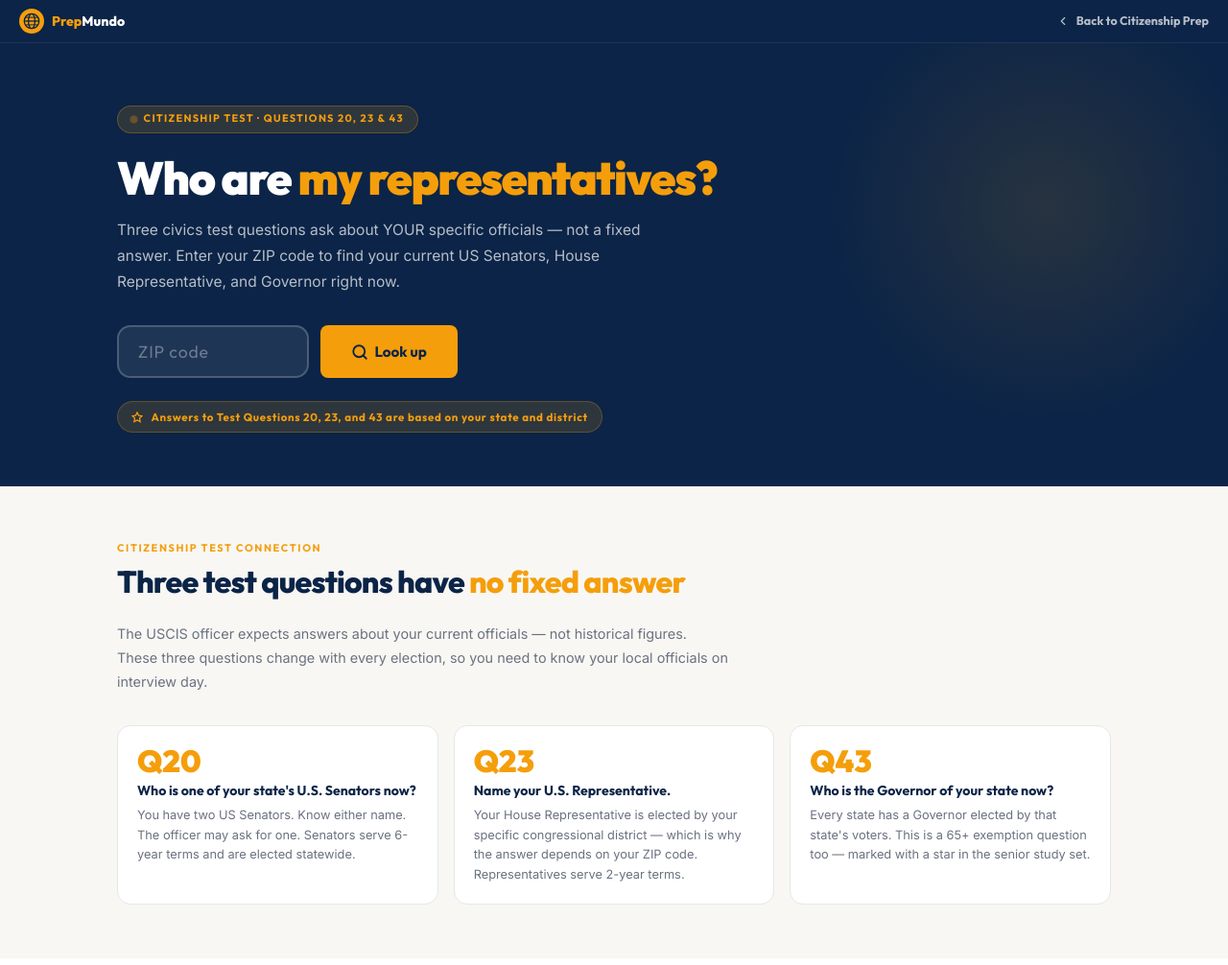
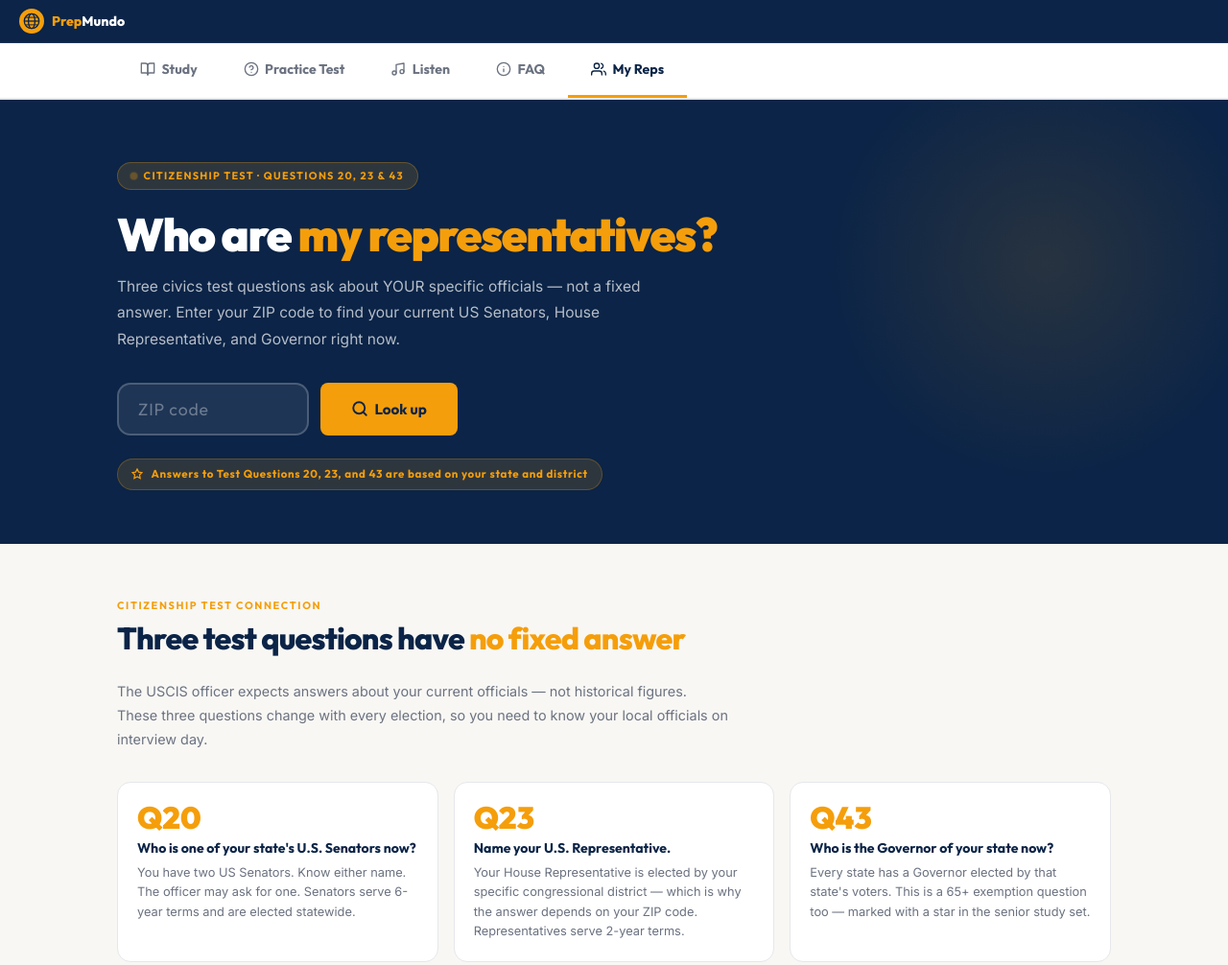
Before and after one commit to willvv/uscitizenship, a plain HTML site: page my-reps.html in a window 1280 px wide. Shown: the top 1006 px of the page at 96% size. Drawn offline with Linux system fonts and the light colour scheme.

Commit message:
fix: remove marketing banner from study tab; add tab nav to my-reps page

```diff
--- a/my-reps.html
+++ b/my-reps.html
@@ -132,6 +132,14 @@ button{cursor:pointer;border:none;background:none;font-family:inherit;}
 .faq-a-inner{padding:.25rem 1.25rem 1.25rem;font-size:.875rem;line-height:1.75;color:var(--muted);}
 .faq-a-inner a{color:var(--amber);text-decoration:underline;}
 
+/* ── TABS NAV ── */
+.tabs-bar{background:#fff;border-bottom:2px solid var(--border);position:sticky;top:0;z-index:50;}
+.tabs-inner{display:flex;overflow-x:auto;scrollbar-width:none;}
+.tabs-inner::-webkit-scrollbar{display:none;}
+.tab-btn{flex-shrink:0;padding:1rem 1.5rem;font-family:'Outfit',sans-serif;font-size:.88rem;font-weight:700;color:var(--muted);border-bottom:3px solid transparent;transition:all .2s;display:flex;align-items:center;gap:.4rem;text-decoration:none;}
+.tab-btn.active{color:var(--navy);border-bottom-color:var(--amber);}
+.tab-btn:hover:not(.active){color:var(--navy);background:var(--bg);}
+
 /* ── FOOTER ── */
 footer{background:#07182E;color:rgba(255,255,255,.55);padding:3rem 0 2rem;}
 .footer-bottom{display:flex;flex-wrap:wrap;justify-content:space-between;gap:.5rem;font-size:.75rem;}
@@ -148,10 +156,31 @@ footer{background:#07182E;color:rgba(255,255,255,.55);padding:3rem 0 2rem;}
     <svg width="26" height="26" viewBox="0 0 32 32" fill="none"><circle cx="16" cy="16" r="16" fill="#F59E0B"/><circle cx="16" cy="16" r="9.5" fill="none" stroke="#0B2447" stroke-width="1.6"/><ellipse cx="16" cy="16" rx="4.2" ry="9.5" fill="none" stroke="#0B2447" stroke-width="1.6"/><line x1="6.5" y1="16" x2="25.5" y2="16" stroke="#0B2447" stroke-width="1.6"/><line x1="8" y1="11.2" x2="24" y2="11.2" stroke="#0B2447" stroke-width="1.2"/><line x1="8" y1="20.8" x2="24" y2="20.8" stroke="#0B2447" stroke-width="1.2"/></svg>
     <span><em>Prep</em>Mundo</span>
   </a>
-  <div class="pm-bar-right">
-    <a href="index.html">
-      <svg width="14" height="14" viewBox="0 0 24 24" fill="none" stroke="currentColor" stroke-width="2" stroke-linecap="round" stroke-linejoin="round"><path d="m15 18-6-6 6-6"/></svg>
-      Back to Citizenship Prep
+  <div class="pm-bar-right"></div>
+</div>
+
+<!-- TABS -->
+<div class="tabs-bar">
+  <div class="wrap tabs-inner">
+    <a href="index.html" class="tab-btn" onclick="showTab('study')">
+      <svg width="16" height="16" viewBox="0 0 24 24" fill="none" stroke="currentColor" stroke-width="2" stroke-linecap="round" stroke-linejoin="round"><path d="M2 3h6a4 4 0 0 1 4 4v14a3 3 0 0 0-3-3H2z"/><path d="M22 3h-6a4 4 0 0 0-4 4v14a3 3 0 0 1 3-3h7z"/></svg>
+      Study
+    </a>
+    <a href="index.html#quiz" class="tab-btn">
+      <svg width="16" height="16" viewBox="0 0 24 24" fill="none" stroke="currentColor" stroke-width="2" stroke-linecap="round" stroke-linejoin="round"><circle cx="12" cy="12" r="10"/><path d="M9.09 9a3 3 0 0 1 5.83 1c0 2-3 3-3 3"/><line x1="12" y1="17" x2="12.01" y2="17"/></svg>
+      Practice Test
+    </a>
+    <a href="index.html#listen" class="tab-btn">
+      <svg width="16" height="16" viewBox="0 0 24 24" fill="none" stroke="currentColor" stroke-width="2" stroke-linecap="round" stroke-linejoin="round"><path d="M9 18V5l12-2v13"/><circle cx="6" cy="18" r="3"/><circle cx="18" cy="16" r="3"/></svg>
+      Listen
+    </a>
+    <a href="index.html#faq" class="tab-btn">
+      <svg width="16" height="16" viewBox="0 0 24 24" fill="none" stroke="currentColor" stroke-width="2" stroke-linecap="round" stroke-linejoin="round"><circle cx="12" cy="12" r="10"/><path d="M12 16v-4M12 8h.01"/></svg>
+      FAQ
+    </a>
+    <a href="my-reps.html" class="tab-btn active">
+      <svg width="16" height="16" viewBox="0 0 24 24" fill="none" stroke="currentColor" stroke-width="2" stroke-linecap="round" stroke-linejoin="round"><path d="M17 21v-2a4 4 0 0 0-4-4H5a4 4 0 0 0-4 4v2"/><circle cx="9" cy="7" r="4"/><path d="M23 21v-2a4 4 0 0 0-3-3.87"/><path d="M16 3.13a4 4 0 0 1 0 7.75"/></svg>
+      My Reps
     </a>
   </div>
 </div>
```
Also changed, not shown: index.html (+0 -1 lines).
